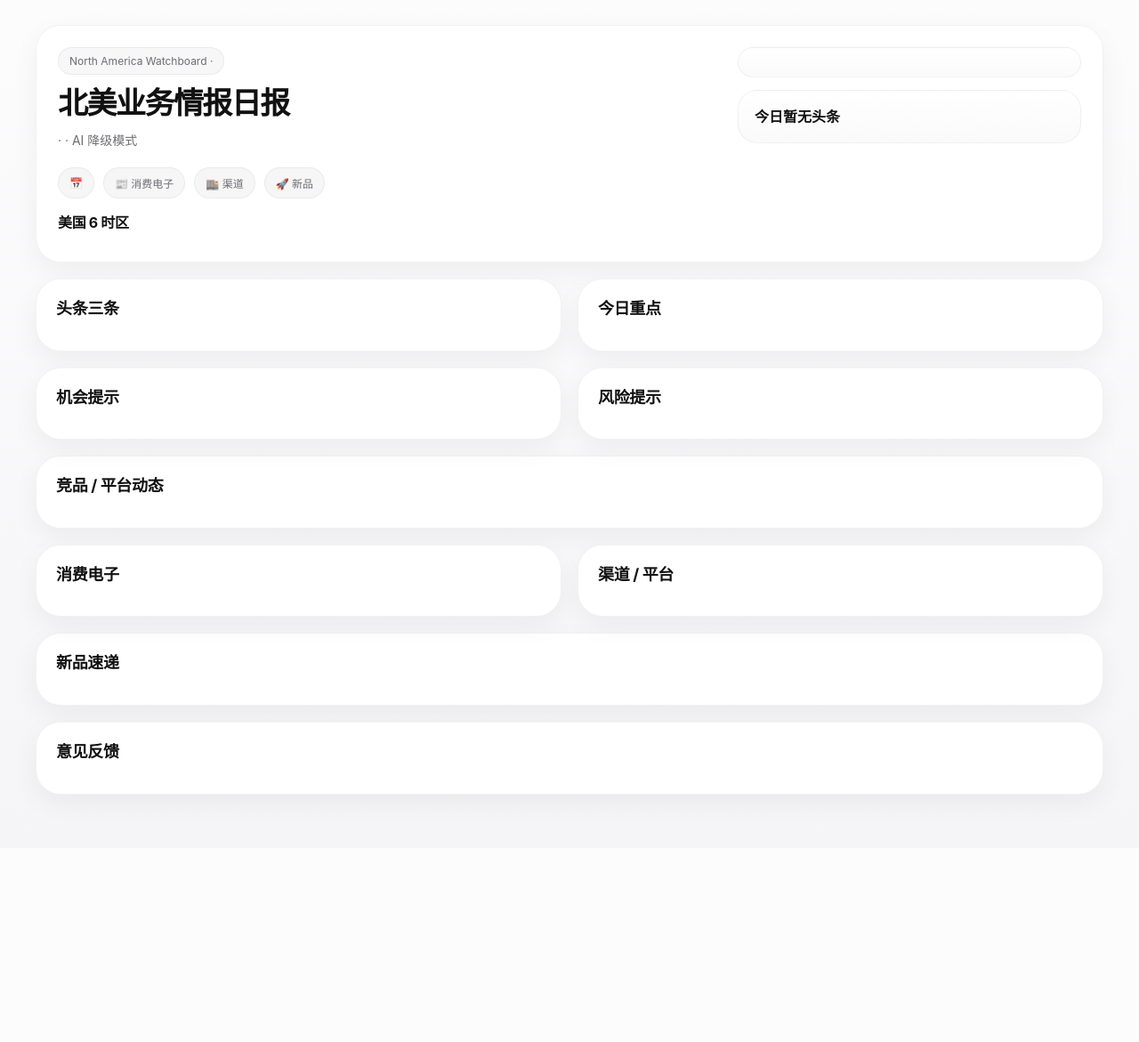
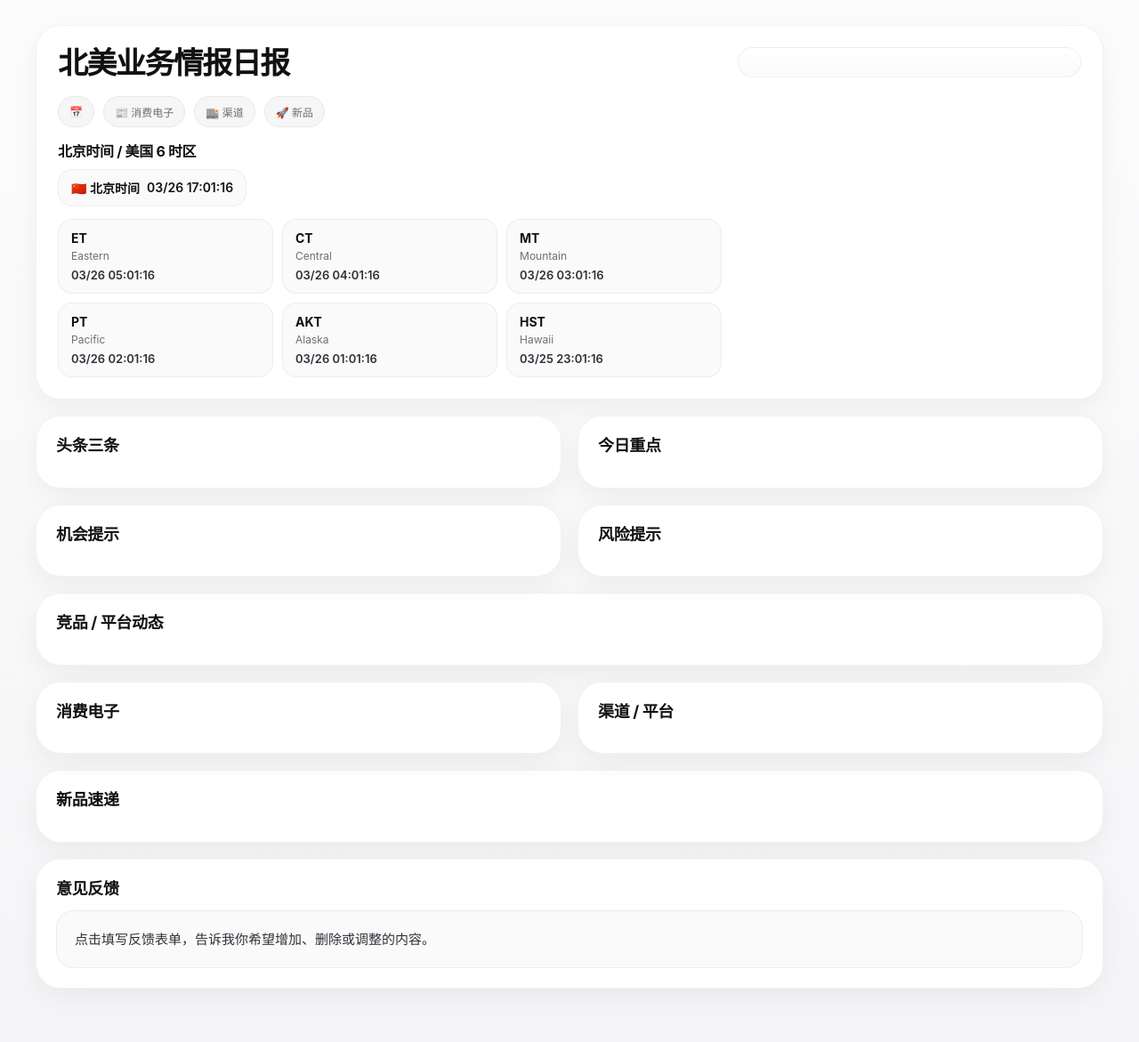
Before and after one commit to iven649/daily-report, a Python web app: template templates/index.html.j2 in a window 1280 px wide. Shown: the whole page at 89% size. Before the commit the page ends 904 px from the top, so only its background shows below. Run offline with Jinja, Linux system fonts and the light colour scheme; the template is opened without the code that fills it, so the values that code supplies are empty.

Commit message:
Update index.html.j2

```diff
--- a/templates/index.html.j2
+++ b/templates/index.html.j2
@@ -11,15 +11,12 @@
       --text: #111111;
       --muted: #6e6e73;
       --muted-2: #8e8e93;
-      --line: rgba(17, 17, 17, 0.08);
       --line-soft: rgba(17, 17, 17, 0.05);
       --shadow: 0 10px 30px rgba(0, 0, 0, 0.05);
       --shadow-hover: 0 14px 36px rgba(0, 0, 0, 0.08);
       --radius-xxl: 28px;
       --radius-xl: 22px;
       --radius-lg: 18px;
-      --radius-md: 14px;
-      --radius-sm: 12px;
       --tag-bg: #f2f2f4;
       --tag-text: #55585f;
     }
@@ -71,32 +68,12 @@
       gap: 18px;
     }
 
-    .eyebrow {
-      display: inline-flex;
-      align-items: center;
-      gap: 8px;
-      padding: 7px 12px;
-      border-radius: 999px;
-      background: #f7f7f8;
-      border: 1px solid var(--line-soft);
-      color: var(--muted);
-      font-size: 12px;
-      margin-bottom: 14px;
-    }
-
     .hero-title {
       font-size: 34px;
       line-height: 1.08;
       letter-spacing: -0.045em;
       font-weight: 760;
-      margin: 0 0 10px;
-    }
-
-    .hero-subtitle {
-      color: var(--muted);
-      font-size: 14px;
-      line-height: 1.8;
-      margin-bottom: 16px;
+      margin: 0 0 12px;
     }
 
     .lead-summary {
@@ -112,6 +89,7 @@
       display: flex;
       flex-wrap: wrap;
       gap: 10px;
+      margin-bottom: 18px;
     }
 
     .pill {
@@ -137,12 +115,6 @@
       border: 1px solid var(--line-soft);
       border-radius: var(--radius-xl);
       padding: 16px 18px;
-    }
-
-    .mini-value {
-      font-size: 16px;
-      line-height: 1.65;
-      font-weight: 600;
     }
 
     .festival-list {
@@ -176,41 +148,6 @@
       color: var(--muted);
     }
 
-    .tz-grid {
-      display: grid;
-      grid-template-columns: repeat(3, 1fr);
-      gap: 10px;
-    }
-
-    .tz-item {
-      padding: 12px 14px;
-      border-radius: 16px;
-      border: 1px solid var(--line-soft);
-      background: #fafafa;
-    }
-
-    .tz-abbr {
-      font-size: 14px;
-      font-weight: 700;
-      margin-bottom: 4px;
-    }
-
-    .tz-name {
-      font-size: 12px;
-      color: var(--muted);
-    }
-
-    .section-row {
-      display: grid;
-      grid-template-columns: 1fr 1fr;
-      gap: 18px;
-      margin-bottom: 18px;
-    }
-
-    .section-card {
-      padding: 22px;
-    }
-
     .section-head {
       display: flex;
       align-items: baseline;
@@ -225,6 +162,72 @@
       line-height: 1.2;
       font-weight: 700;
       letter-spacing: -0.02em;
+    }
+
+    .timezone-block {
+      margin-top: 8px;
+    }
+
+    .bj-time {
+      display: inline-flex;
+      align-items: center;
+      gap: 8px;
+      padding: 10px 14px;
+      border-radius: 16px;
+      background: #fafafa;
+      border: 1px solid var(--line-soft);
+      font-size: 14px;
+      font-weight: 600;
+      margin-bottom: 14px;
+    }
+
+    .tz-grid {
+      display: grid;
+      grid-template-columns: repeat(3, 1fr);
+      gap: 10px;
+    }
+
+    .tz-link {
+      display: block;
+      padding: 12px 14px;
+      border-radius: 16px;
+      border: 1px solid var(--line-soft);
+      background: #fafafa;
+      transition: background 0.16s ease, transform 0.16s ease;
+    }
+
+    .tz-link:hover {
+      background: #f3f3f4;
+      transform: translateY(-1px);
+    }
+
+    .tz-abbr {
+      font-size: 14px;
+      font-weight: 700;
+      margin-bottom: 4px;
+    }
+
+    .tz-name {
+      font-size: 12px;
+      color: var(--muted);
+      margin-bottom: 6px;
+    }
+
+    .tz-time {
+      font-size: 13px;
+      color: #2d3138;
+      font-weight: 600;
+    }
+
+    .section-row {
+      display: grid;
+      grid-template-columns: 1fr 1fr;
+      gap: 18px;
+      margin-bottom: 18px;
+    }
+
+    .section-card {
+      padding: 22px;
     }
 
     .headline-list {
@@ -430,21 +433,21 @@
       color: #5a5f67;
     }
 
-    .feedback-list {
-      display: grid;
-      grid-template-columns: 1fr 1fr;
-      gap: 12px;
-      margin-top: 6px;
+    .feedback-link {
+      display: block;
+      padding: 18px 20px;
+      border-radius: 20px;
+      border: 1px solid var(--line-soft);
+      background: #fafafa;
+      font-size: 15px;
+      line-height: 1.8;
+      color: #2f3238;
+      transition: background 0.16s ease, transform 0.16s ease;
     }
 
-    .feedback-card {
-      padding: 16px;
-      border-radius: 18px;
-      border: 1px solid var(--line-soft);
-      background: #fafafa;
-      font-size: 14px;
-      line-height: 1.8;
-      color: #2f3238;
+    .feedback-link:hover {
+      background: #f3f3f4;
+      transform: translateY(-1px);
     }
 
     @media (max-width: 1120px) {
@@ -455,8 +458,7 @@
       .watch-grid {
         grid-template-columns: repeat(2, 1fr);
       }
-      .product-grid,
-      .feedback-list {
+      .product-grid {
         grid-template-columns: 1fr 1fr;
       }
       .tz-grid {
@@ -476,8 +478,7 @@
       }
       .product-grid,
       .watch-grid,
-      .tz-grid,
-      .feedback-list {
+      .tz-grid {
         grid-template-columns: 1fr;
       }
     }
@@ -491,9 +492,7 @@
       <div class="hero-grid">
 
         <div>
-          <div class="eyebrow">North America Watchboard · {{ market_focus }}</div>
           <h1 class="hero-title">北美业务情报日报</h1>
-          <div class="hero-subtitle">{{ generated_at }} · {{ status.freshness_rule }} · AI {% if openai_enabled %}已启用{% else %}降级模式{% endif %}</div>
 
           <div class="lead-summary">
             {{ lead_summary }}
@@ -506,17 +505,52 @@
             <div class="pill">🚀 新品 {{ status.product_count }}</div>
           </div>
 
-          <div style="margin-top:18px;">
+          <div class="timezone-block">
             <div class="section-head" style="margin-bottom:10px;">
-              <h2 class="section-title" style="font-size:16px;">美国 6 时区</h2>
+              <h2 class="section-title" style="font-size:16px;">北京时间 / 美国 6 时区</h2>
             </div>
+
+            <div class="bj-time">
+              <span>🇨🇳 北京时间</span>
+              <span id="beijing-time">--</span>
+            </div>
+
             <div class="tz-grid">
-              {% for tz in us_timezones %}
-              <div class="tz-item">
-                <div class="tz-abbr">{{ tz.abbr }}</div>
-                <div class="tz-name">{{ tz.name }}</div>
-              </div>
-              {% endfor %}
+              <a class="tz-link" target="_blank" href="https://www.timeanddate.com/worldclock/usa/new-york">
+                <div class="tz-abbr">ET</div>
+                <div class="tz-name">Eastern</div>
+                <div class="tz-time" id="tz-et">--</div>
+              </a>
+
+              <a class="tz-link" target="_blank" href="https://www.timeanddate.com/worldclock/usa/chicago">
+                <div class="tz-abbr">CT</div>
+                <div class="tz-name">Central</div>
+                <div class="tz-time" id="tz-ct">--</div>
+              </a>
+
+              <a class="tz-link" target="_blank" href="https://www.timeanddate.com/worldclock/usa/denver">
+                <div class="tz-abbr">MT</div>
+                <div class="tz-name">Mountain</div>
+                <div class="tz-time" id="tz-mt">--</div>
+              </a>
+
+              <a class="tz-link" target="_blank" href="https://www.timeanddate.com/worldclock/usa/los-angeles">
+                <div class="tz-abbr">PT</div>
+                <div class="tz-name">Pacific</div>
+                <div class="tz-time" id="tz-pt">--</div>
+              </a>
+
+              <a class="tz-link" target="_blank" href="https://www.timeanddate.com/worldclock/usa/anchorage">
+                <div class="tz-abbr">AKT</div>
+                <div class="tz-name">Alaska</div>
+                <div class="tz-time" id="tz-akt">--</div>
+              </a>
+
+              <a class="tz-link" target="_blank" href="https://www.timeanddate.com/worldclock/usa/honolulu">
+                <div class="tz-abbr">HST</div>
+                <div class="tz-name">Hawaii</div>
+                <div class="tz-time" id="tz-hst">--</div>
+              </a>
             </div>
           </div>
         </div>
@@ -530,16 +564,6 @@
                 <div class="festival-meta">{{ f.date }} · 还有 {{ f.countdown }} 天</div>
               </a>
               {% endfor %}
-            </div>
-          </div>
-
-          <div class="mini-card">
-            <div class="mini-value">
-              {% if lead_story %}
-                {{ lead_story.display_title or lead_story.title or lead_story.name }}
-              {% else %}
-                今日暂无头条
-              {% endif %}
             </div>
           </div>
         </div>
@@ -702,13 +726,42 @@
       <div class="section-head">
         <h2 class="section-title">意见反馈</h2>
       </div>
-      <div class="feedback-list">
-        {% for item in feedback_items %}
-        <div class="feedback-card">{{ item }}</div>
-        {% endfor %}
-      </div>
+      <a
+        class="feedback-link"
+        href="https://docs.google.com/forms/d/e/1FAIpQLSdyWZwDTGRplMGv6EWojLPp3VjaKpsv_DqKaS0XyXiayPf7hg/viewform?usp=dialog"
+        target="_blank"
+      >
+        点击填写反馈表单，告诉我你希望增加、删除或调整的内容。
+      </a>
     </section>
 
   </div>
+
+  <script>
+    function formatTime(timeZone) {
+      return new Intl.DateTimeFormat("zh-CN", {
+        timeZone,
+        hour: "2-digit",
+        minute: "2-digit",
+        second: "2-digit",
+        hour12: false,
+        month: "2-digit",
+        day: "2-digit"
+      }).format(new Date());
+    }
+
+    function updateTimes() {
+      document.getElementById("beijing-time").textContent = formatTime("Asia/Shanghai");
+      document.getElementById("tz-et").textContent = formatTime("America/New_York");
+      document.getElementById("tz-ct").textContent = formatTime("America/Chicago");
+      document.getElementById("tz-mt").textContent = formatTime("America/Denver");
+      document.getElementById("tz-pt").textContent = formatTime("America/Los_Angeles");
+      document.getElementById("tz-akt").textContent = formatTime("America/Anchorage");
+      document.getElementById("tz-hst").textContent = formatTime("Pacific/Honolulu");
+    }
+
+    updateTimes();
+    setInterval(updateTimes, 1000);
+  </script>
 </body>
 </html>
```
